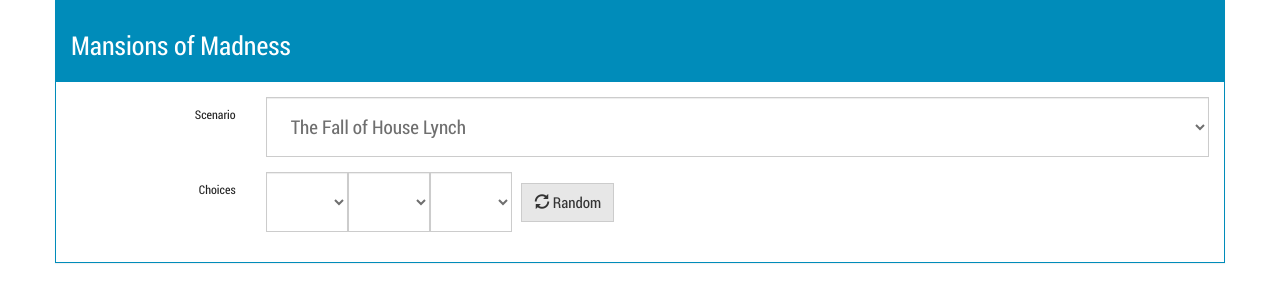
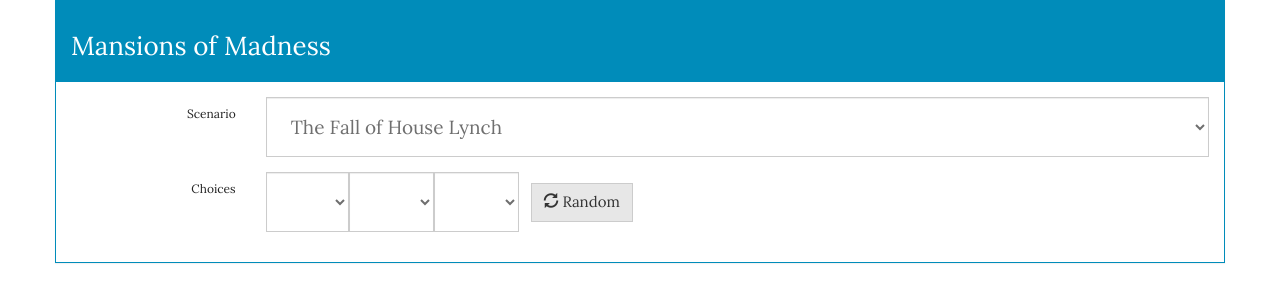
Before and after one commit to technix/mom_scenario_setup, a website: page index.html in a window 1280 px wide. Drawn offline with Linux system fonts and the light colour scheme.

Commit message:
use Lora font

```diff
--- a/css/app.css
+++ b/css/app.css
@@ -1,9 +1,9 @@
 @font-face{
-    font-family: 'Roboto Condensed';
-    src: url('../fonts/RobotoCondensed-Regular-webfont.woff') format('woff');
+    font-family: 'Lora';
+    src: url('../fonts/Lora.woff2') format('woff2');
 }
 
-body,h1,h2,h3,h4,h5 { font-family: 'Roboto Condensed', sans-serif; }
+body,h1,h2,h3,h4,h5 { font-family: 'Lora', sans-serif; }
 .nav, .pagination, .carousel, .panel-title a { cursor: pointer; }
 .pad {padding-left: 1em;}
 .panel, .well {margin-bottom: 0px;}
```
Also changed, not shown: fonts/Lora.woff2 (added), fonts/RobotoCondensed-Regular-webfont.woff (deleted).
